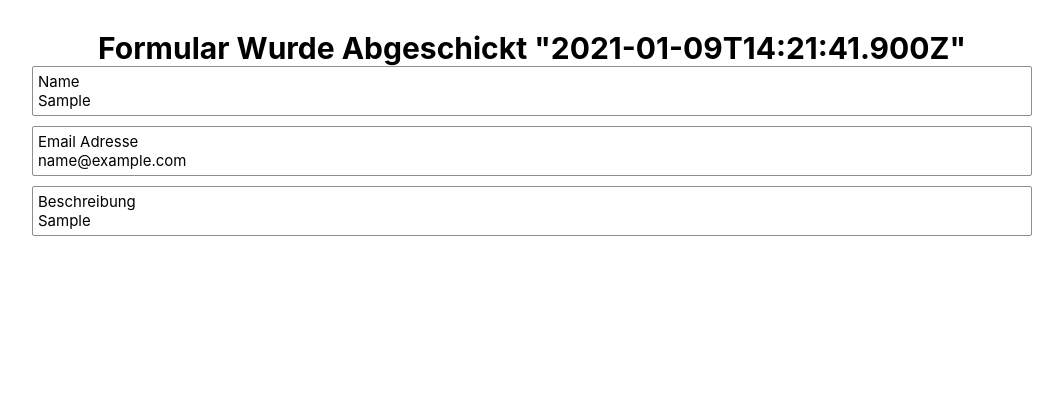
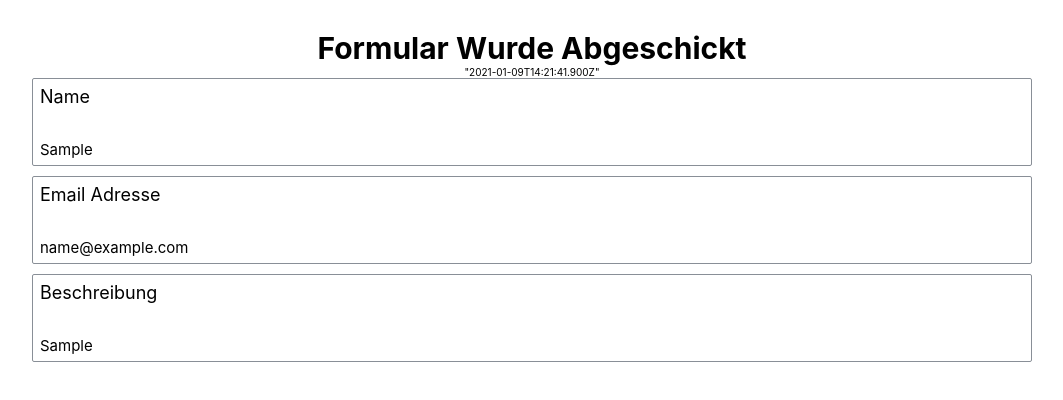
Before and after one commit to AllanRaf/support-form, a React (Create React App) app: page / in a window 1280 px wide. Both pictures are taken after typing "Sample", "name@example.com", "Sample" into the empty fields and a click on the input "Nachricht Absenden". Shown: the top 400 px of the page, without its empty margins (93-1156 px from the left). Built offline with nearby package versions, Linux system fonts and the light colour scheme.

Commit message:
refactor: submitsuccesspage code

```diff
--- a/src/pages/SubmitSuccessPage/ContactSubmitSuccessPage.tsx
+++ b/src/pages/SubmitSuccessPage/ContactSubmitSuccessPage.tsx
@@ -2,8 +2,8 @@ import React from "react";
 import { useLocation } from "react-router-dom";
 import { Location } from "history";
 import { PageContainer, BigTitle } from "../SupportForm/styles";
+import { SubmittedInfoBlock } from "./components/InfoBlock";
 import { useTranslation } from "react-i18next";
-import styled from "styled-components";
 
 interface FormDataProps {
   description: string;
@@ -12,14 +12,6 @@ interface FormDataProps {
   phoneNumber?: string;
   softwareIssue?: string;
 }
-
-const formDataFieldsOrder = [
-  "name",
-  "email",
-  "phoneNumber",
-  "softwareIssue",
-  "description",
-];
 
 export const ContactSubmitSuccessPage: React.FunctionComponent = () => {
   const { t } = useTranslation();
@@ -30,38 +22,10 @@ export const ContactSubmitSuccessPage: React.FunctionComponent = () => {
 
   return (
     <PageContainer>
-      <BigTitle>
-        {t("formSubmitted")} {JSON.stringify(new Date())}
-      </BigTitle>
+      <BigTitle>{t("formSubmitted")}</BigTitle>
+      <span>{JSON.stringify(new Date())}</span>
 
-      {formDataFieldsOrder.map((fieldName) => {
-        if (formData.hasOwnProperty(fieldName)) {
-          return (
-            <InfoBlock key={fieldName}>
-              <InfoTitle>{t(fieldName)}</InfoTitle>
-              <InfoTitle>{t(formData[fieldName])}</InfoTitle>
-            </InfoBlock>
-          );
-        } else {
-          return null;
-        }
-      })}
+      <SubmittedInfoBlock formData={formData} />
     </PageContainer>
   );
 };
-
-const InfoBlock = styled.div`
-  align-items: flex-start;
-  flex-direction: column;
-  display: flex;
-  border-radius: 2px;
-  width: 80%;
-  border: 1px solid #898f97;
-  margin-bottom: 1rem;
-  padding: 0.5rem 0.5rem 0.5rem;
-`;
-
-const InfoTitle = styled.span`
-  display: inline-block;
-  font-size: 1.5rem;
-`;
--- /dev/null
+++ b/src/pages/SubmitSuccessPage/components/InfoBlock.tsx
@@ -0,0 +1,49 @@
+import React from "react";
+import {
+  InfoBlock,
+  InfoSection,
+  InfoTitle,
+} from "../styles/submit-success-styles";
+import { useTranslation } from "react-i18next";
+
+interface FormDataProps {
+  description: string;
+  name: string;
+  email: string;
+  phoneNumber?: string;
+  softwareIssue?: string;
+}
+
+interface SubmittedInfoBlockProps {
+  formData: FormDataProps;
+}
+
+const formDataFieldsOrder = [
+  "name",
+  "email",
+  "phoneNumber",
+  "softwareIssue",
+  "description",
+];
+
+export const SubmittedInfoBlock: React.FunctionComponent<SubmittedInfoBlockProps> = ({
+  formData,
+}) => {
+  const { t } = useTranslation();
+  return (
+    <>
+      {formDataFieldsOrder.map((fieldName) => {
+        if (formData.hasOwnProperty(fieldName)) {
+          return (
+            <InfoBlock key={fieldName}>
+              <InfoTitle>{t(fieldName)}</InfoTitle>
+              <InfoSection>{t(formData[fieldName])}</InfoSection>
+            </InfoBlock>
+          );
+        }
+
+        return null;
+      })}
+    </>
+  );
+};
--- /dev/null
+++ b/src/pages/SubmitSuccessPage/styles/submit-success-styles.ts
@@ -0,0 +1,26 @@
+import styled from "styled-components";
+
+const InfoBlock = styled.div`
+  align-items: flex-start;
+  flex-direction: column;
+  display: flex;
+  border-radius: 2px;
+  width: 80%;
+  border: 1px solid #898f97;
+  margin-bottom: 1rem;
+  padding: 0.5rem 0.5rem 0.5rem;
+`;
+
+const InfoTitle = styled.span`
+  padding: 2px 2px 2pc;
+  display: inline-block;
+  font-size: 1.8rem;
+`;
+
+const InfoSection = styled.span`
+  display: inline-block;
+  padding: 1px 2px 1px;
+  font-size: 1.5rem;
+`;
+
+export { InfoBlock, InfoTitle, InfoSection };
--- a/src/pages/SupportForm/styles/input-styles.ts
+++ b/src/pages/SupportForm/styles/input-styles.ts
@@ -85,14 +85,15 @@ const SubmitButton = styled.input`
   width: 25%;
   outline: none;
   background-color: #4f7fbe;
+  opacity: 0.8;
   color: #e0e7ef;
   transition: all 0.2s ease;
+  box-shadow: 2px 2px 3px black;
   &:hover {
-    transform: translateY(-1rem);
-    box-shadow: 2px 2px 3px black;
+    opacity: 1;
   }
   &:active {
-    transform: translateY(0);
+    transform: translateY(1px);
     box-shadow: none;
   }
   &:disabled {
```
Also changed, not shown: 1 other file (tests, documents, lock files or other folders).
